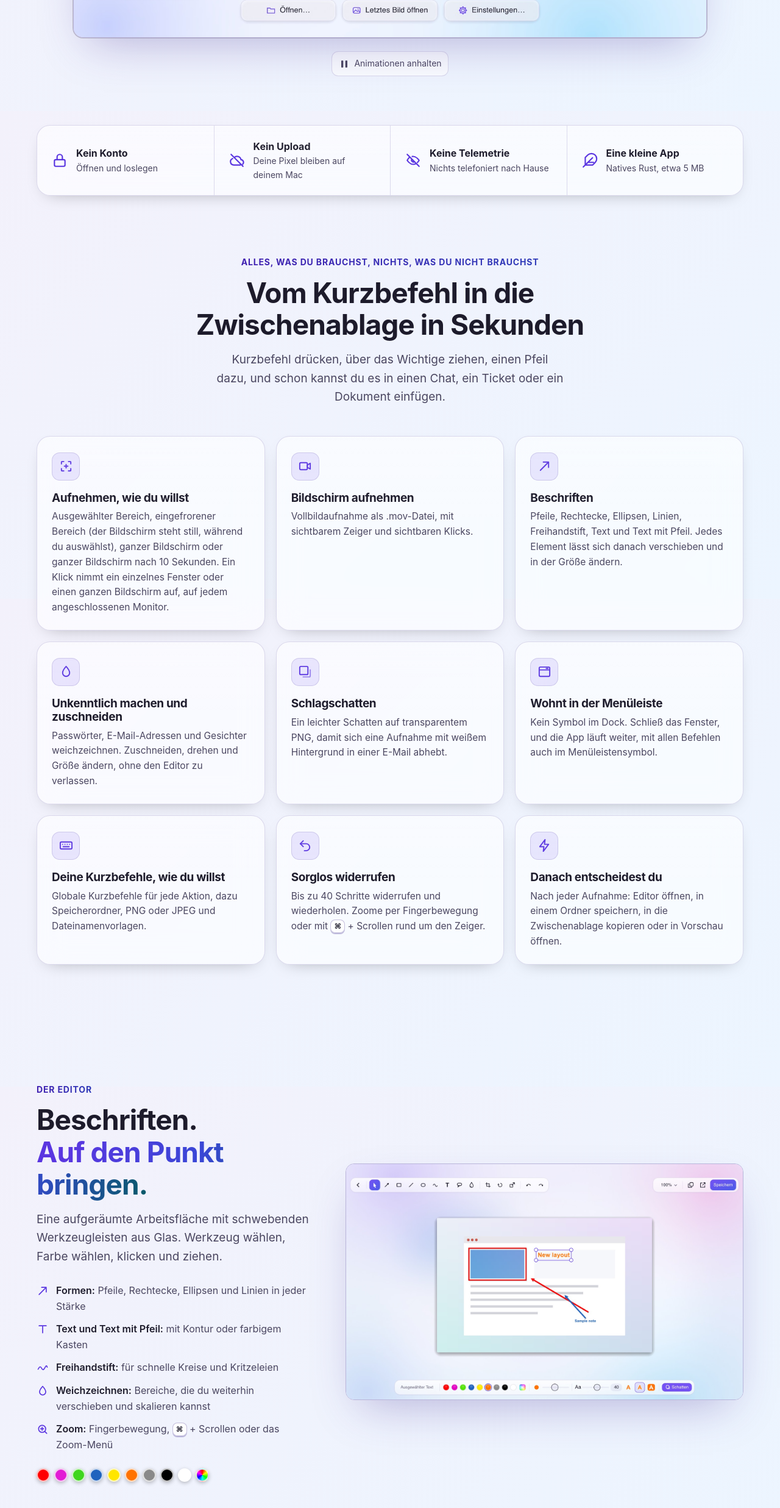
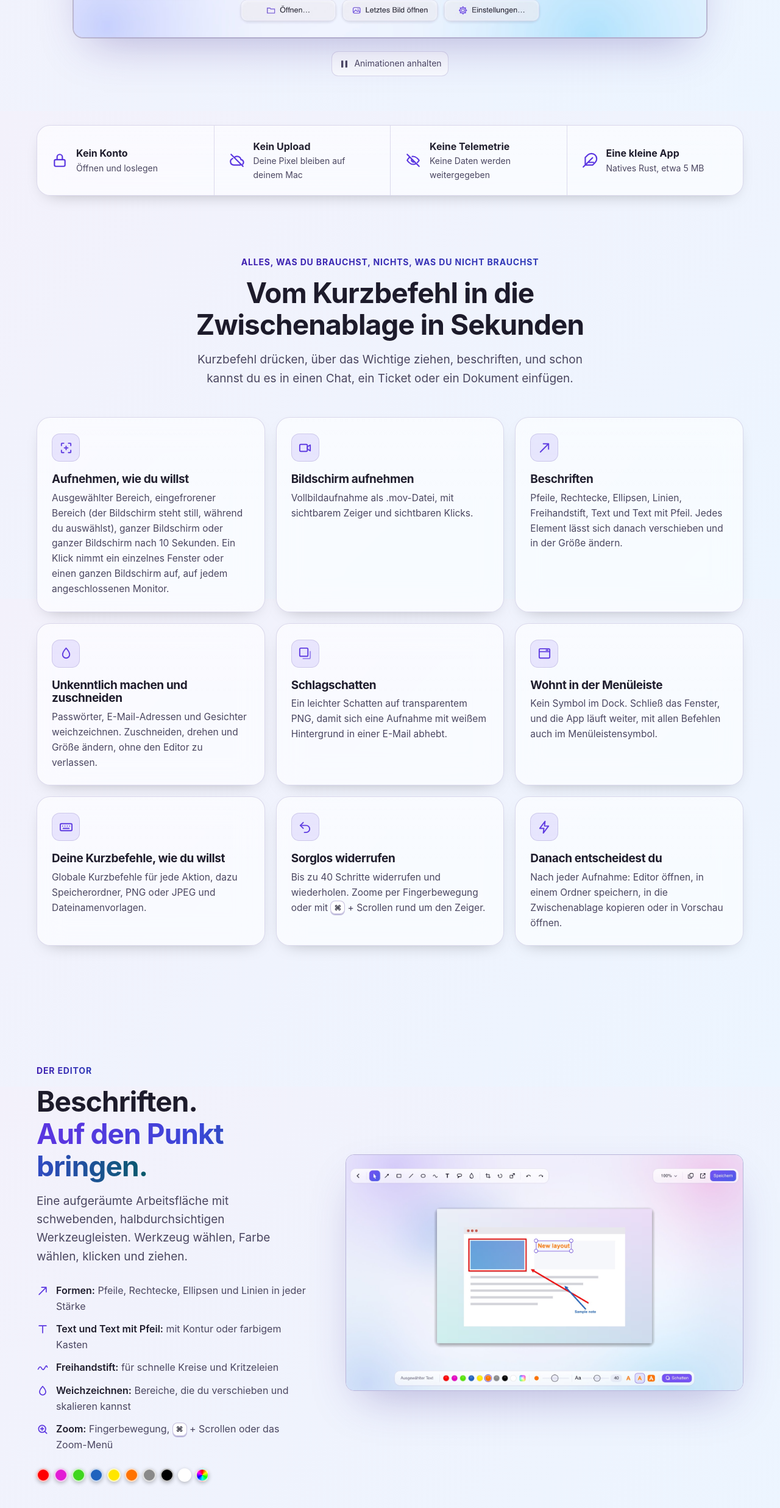
Before and after one commit to donbuche/quicksnap, a plain HTML site: page de/index.html in a window 1280 px wide. Shown: the part 1418-3891 px from the top of the page at 61% size. Drawn offline with Linux system fonts and the light colour scheme.

Commit message:
Site (de): more natural German, from a native speaker's review
- tool_blur: "Bereiche, die du verschieben und skalieren kannst"
- promise_3_text: "Keine Daten werden weitergegeben" (was a calque of
  "nothing phones home")
- editor_lead: "schwebenden, halbdurchsichtigen Werkzeugleisten"
- features_lead: "beschriften" instead of "einen Pfeil dazu"

Co-Authored-By: Claude Opus 5.5 <noreply@anthropic.com>

```diff
--- a/de/index.html
+++ b/de/index.html
@@ -774,7 +774,7 @@ pre .c { color: var(--hint); }
     <ul class="glass" aria-label="Datenschutz und Größe">
       <li><svg aria-hidden="true" focusable="false"><use href="#i-lock"/></svg><div><b>Kein Konto</b><small>Öffnen und loslegen</small></div></li>
       <li><svg aria-hidden="true" focusable="false"><use href="#i-cloud-off"/></svg><div><b>Kein Upload</b><small>Deine Pixel bleiben auf deinem Mac</small></div></li>
-      <li><svg aria-hidden="true" focusable="false"><use href="#i-eye-off"/></svg><div><b>Keine Telemetrie</b><small>Nichts telefoniert nach Hause</small></div></li>
+      <li><svg aria-hidden="true" focusable="false"><use href="#i-eye-off"/></svg><div><b>Keine Telemetrie</b><small>Keine Daten werden weitergegeben</small></div></li>
       <li><svg aria-hidden="true" focusable="false"><use href="#i-feather"/></svg><div><b>Eine kleine App</b><small>Natives Rust, etwa 5 MB</small></div></li>
     </ul>
   </div>
@@ -783,7 +783,7 @@ pre .c { color: var(--hint); }
     <div class="center reveal">
       <p class="eyebrow">Alles, was du brauchst, nichts, was du nicht brauchst</p>
       <h2 id="features-title">Vom Kurzbefehl in die Zwischenablage in Sekunden</h2>
-      <p class="lead">Kurzbefehl drücken, über das Wichtige ziehen, einen Pfeil dazu, und schon kannst du es in einen Chat, ein Ticket oder ein Dokument einfügen.</p>
+      <p class="lead">Kurzbefehl drücken, über das Wichtige ziehen, beschriften, und schon kannst du es in einen Chat, ein Ticket oder ein Dokument einfügen.</p>
     </div>
     <ul class="features-grid">
       <li class="feature glass reveal"><div class="tile" aria-hidden="true"><svg focusable="false"><use href="#i-area"/></svg></div><h3>Aufnehmen, wie du willst</h3><p>Ausgewählter Bereich, eingefrorener Bereich (der Bildschirm steht still, während du auswählst), ganzer Bildschirm oder ganzer Bildschirm nach 10 Sekunden. Ein Klick nimmt ein einzelnes Fenster oder einen ganzen Bildschirm auf, auf jedem angeschlossenen Monitor.</p></li>
@@ -803,12 +803,12 @@ pre .c { color: var(--hint); }
       <div class="reveal">
         <p class="eyebrow">Der Editor</p>
         <h2 id="editor-title">Beschriften.<br><span class="grad">Auf den Punkt bringen.</span></h2>
-        <p class="lead">Eine aufgeräumte Arbeitsfläche mit schwebenden Werkzeugleisten aus Glas. Werkzeug wählen, Farbe wählen, klicken und ziehen.</p>
+        <p class="lead">Eine aufgeräumte Arbeitsfläche mit schwebenden, halbdurchsichtigen Werkzeugleisten. Werkzeug wählen, Farbe wählen, klicken und ziehen.</p>
         <ul class="tools">
           <li><svg aria-hidden="true" focusable="false"><use href="#i-arrow"/></svg><span><b>Formen:</b> Pfeile, Rechtecke, Ellipsen und Linien in jeder Stärke</span></li>
           <li><svg aria-hidden="true" focusable="false"><use href="#i-text"/></svg><span><b>Text und Text mit Pfeil:</b> mit Kontur oder farbigem Kasten</span></li>
           <li><svg aria-hidden="true" focusable="false"><use href="#i-pen"/></svg><span><b>Freihandstift:</b> für schnelle Kreise und Kritzeleien</span></li>
-          <li><svg aria-hidden="true" focusable="false"><use href="#i-blur"/></svg><span><b>Weichzeichnen:</b> Bereiche, die du weiterhin verschieben und skalieren kannst</span></li>
+          <li><svg aria-hidden="true" focusable="false"><use href="#i-blur"/></svg><span><b>Weichzeichnen:</b> Bereiche, die du verschieben und skalieren kannst</span></li>
           <li class="kbd-inline"><svg aria-hidden="true" focusable="false"><use href="#i-zoom"/></svg><span><b>Zoom:</b> Fingerbewegung, <span class="sr-only">Befehlstaste</span><kbd aria-hidden="true">⌘</kbd> + Scrollen oder das Zoom-Menü</span></li>
         </ul>
         <div class="swatches" aria-hidden="true">
```
Also changed, not shown: _src/i18n/de.json (+4 -4 lines).
